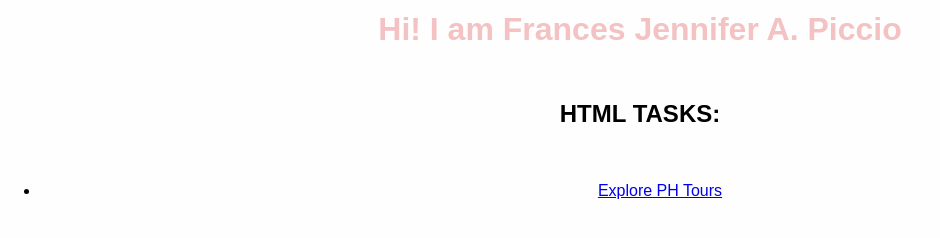
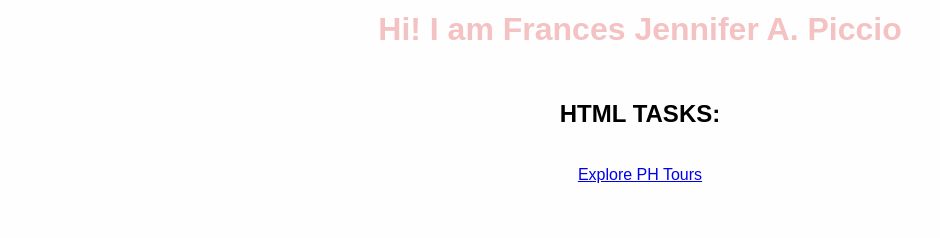
Before and after one commit to arcadetokyo/piccio.github.io, a plain HTML site: page index.html in a window 1280 px wide. Shown: the whole page, without its empty margins (0-940 px from the left). Drawn offline with Linux system fonts and the light colour scheme.

Commit message:
removed <ul> and <il> for links

```diff
--- a/index.html
+++ b/index.html
@@ -32,10 +32,7 @@
   <br>
   <h2>HTML TASKS:</h2>
   <br>
-  <ul>
-    <li>
       <a href="PiccioExplorePHTours.html">Explore PH Tours</a>
-    </li>
   </ul>
 </body>
 </html>
```
